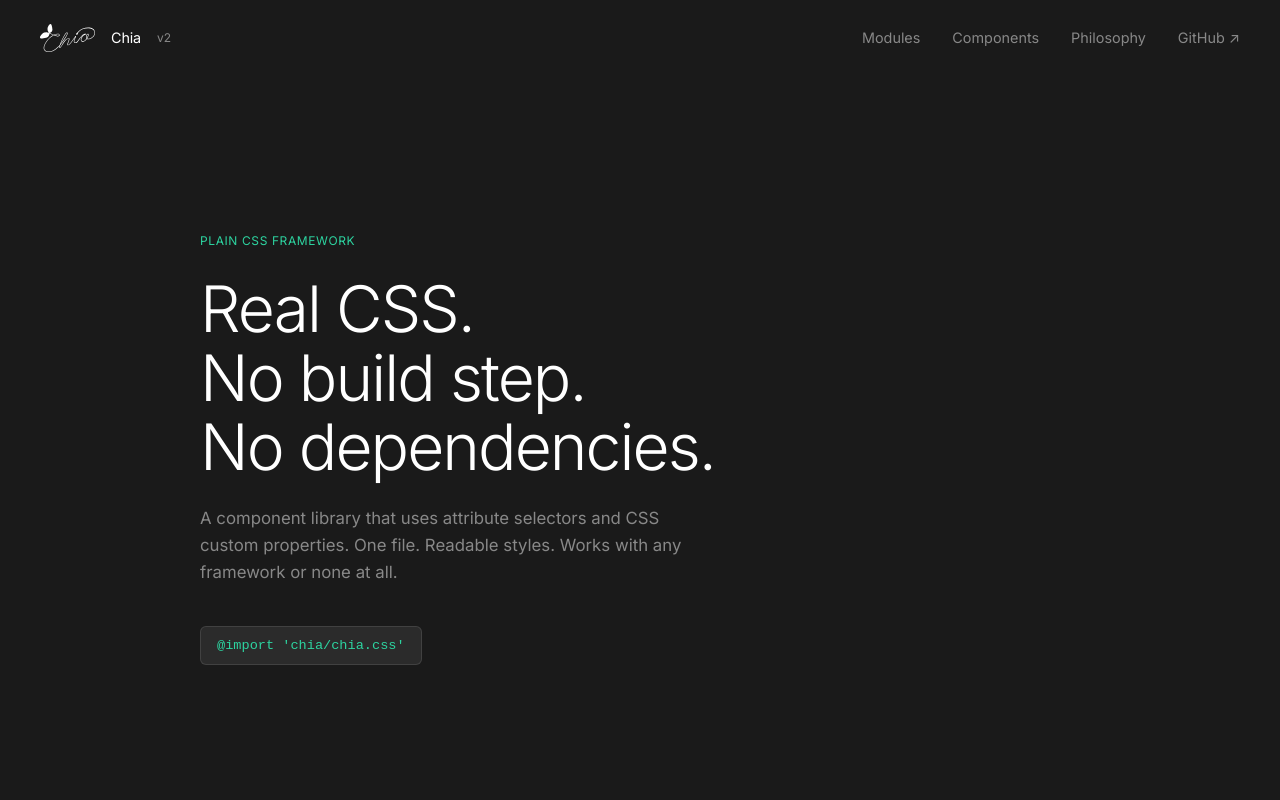
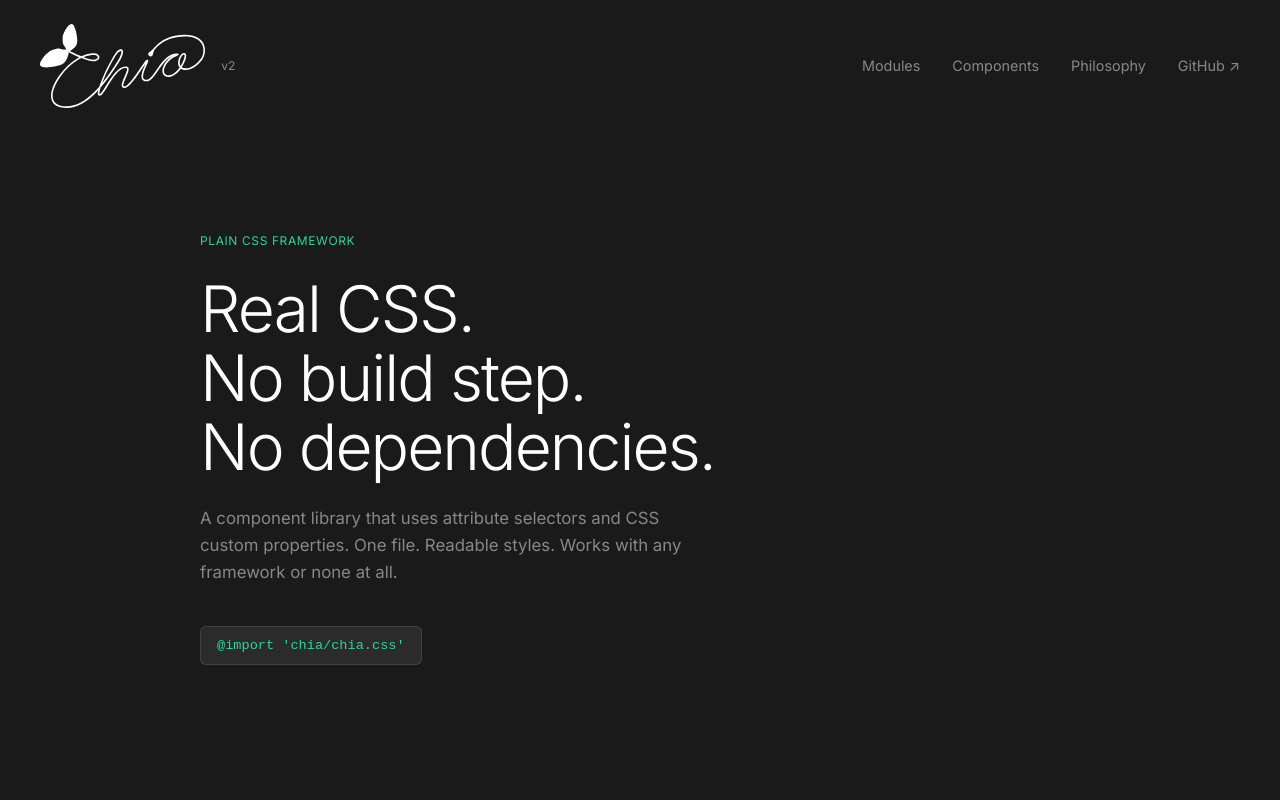
Before and after one commit to storypixel/chia, a plain HTML site: page docs/index.html in a window 1280 px wide. Shown: the top 800 px of the page. Drawn offline with Linux system fonts and the light colour scheme.

Commit message:
Nav: bigger logo, remove redundant title

```diff
--- a/docs/index.html
+++ b/docs/index.html
@@ -70,8 +70,7 @@
     }
 
     .nav-logo {
-      height: 28px;
-      border-radius: 4px;
+      height: 84px;
     }
 
     .nav-title {
@@ -452,7 +451,6 @@
   <nav>
     <div class="nav-left">
       <img src="logo.svg" alt="Chia" class="nav-logo">
-      <span class="nav-title">Chia</span>
       <span class="nav-version">v2</span>
     </div>
     <div class="nav-links">
```
